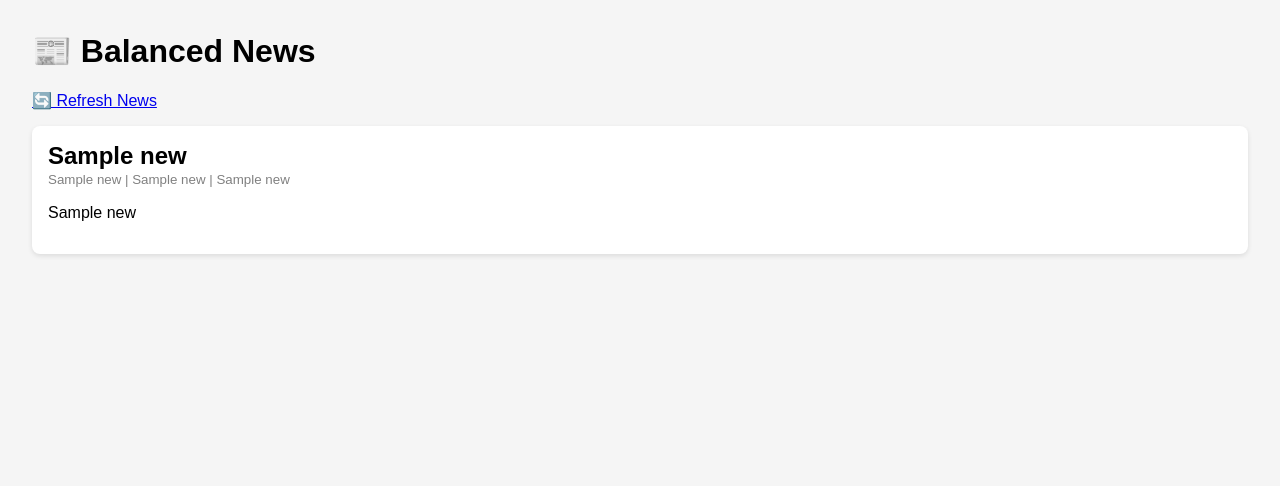
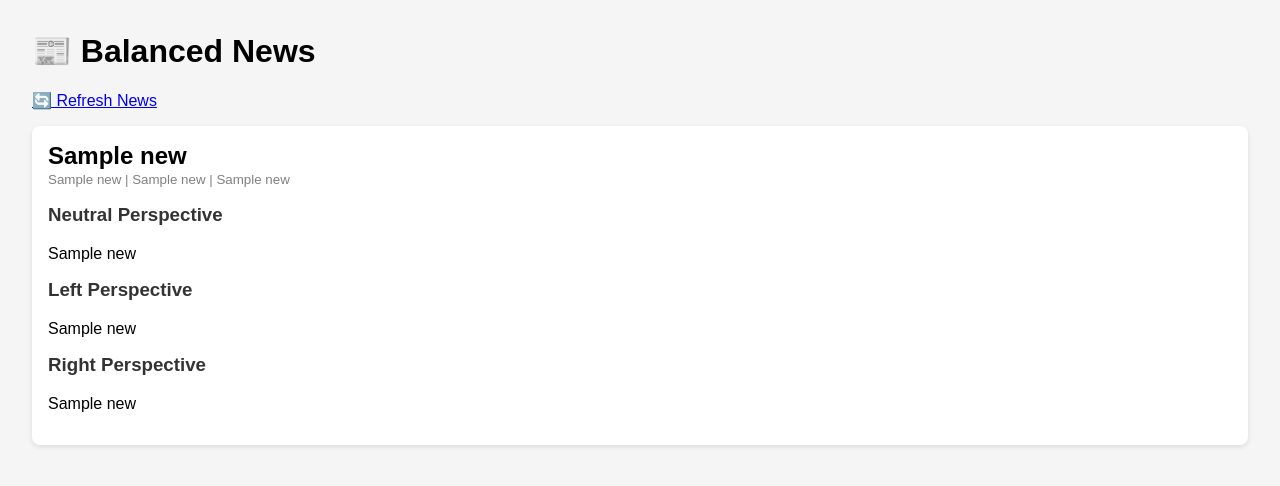
Before and after one commit to Arcy633/balanced-news, a Flask app: template templates/index.html in a window 1280 px wide. Shown: the top 486 px of the page. Run offline with Flask 3, Linux system fonts and the light colour scheme; the template is opened without the code that fills it: most values are stand-ins (such as "Sample title", 1, 10 or a date in 2020).

Commit message:
Update index.html

```diff
--- a/templates/index.html
+++ b/templates/index.html
@@ -9,6 +9,7 @@
         .article img { max-width: 100%; border-radius: 5px; margin-bottom: 1rem; }
         h2 { margin: 0; }
         small { color: gray; }
+        h3 { margin-top: 1rem; color: #333; }
     </style>
 </head>
 <body>
@@ -16,12 +17,17 @@
     <p><a href="/refresh">🔄 Refresh News</a></p>
     {% for news in news_items %}
     <div class="article">
-        {% if news[6] %}
-        <img src="{{ news[6] }}" alt="News Image">
+        {% if news[8] %}
+        <img src="{{ news[8] }}" alt="News Image">
         {% endif %}
         <h2>{{ news[1] }}</h2>
-        <small>{{ news[5] }} | {{ news[3] }} | {{ news[4] }}</small>
+        <small>{{ news[7] }} | {{ news[5] }} | {{ news[6] }}</small>
+        <h3>Neutral Perspective</h3>
         <p>{{ news[2] }}</p>
+        <h3>Left Perspective</h3>
+        <p>{{ news[3] }}</p>
+        <h3>Right Perspective</h3>
+        <p>{{ news[4] }}</p>
     </div>
     {% endfor %}
 </body>
```
